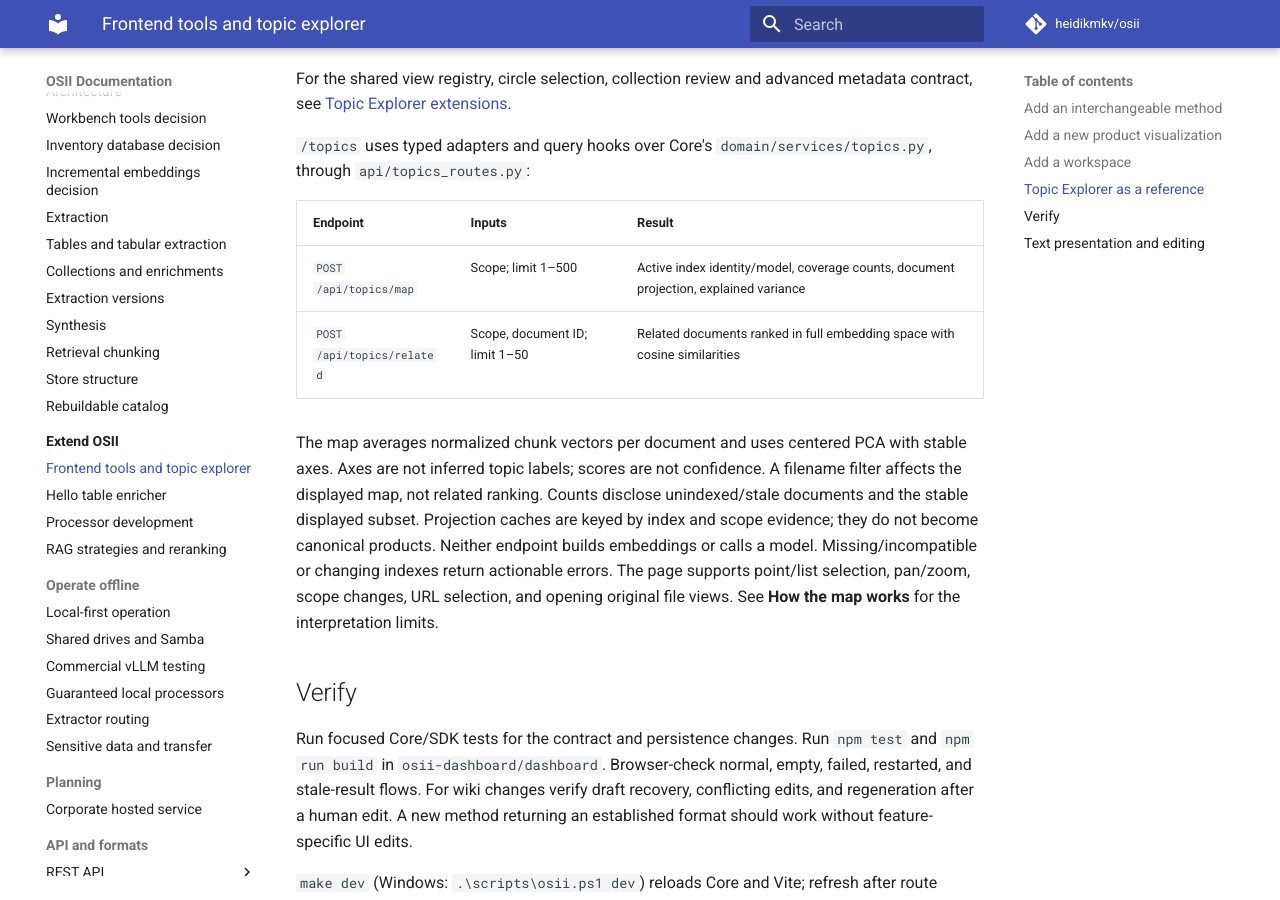
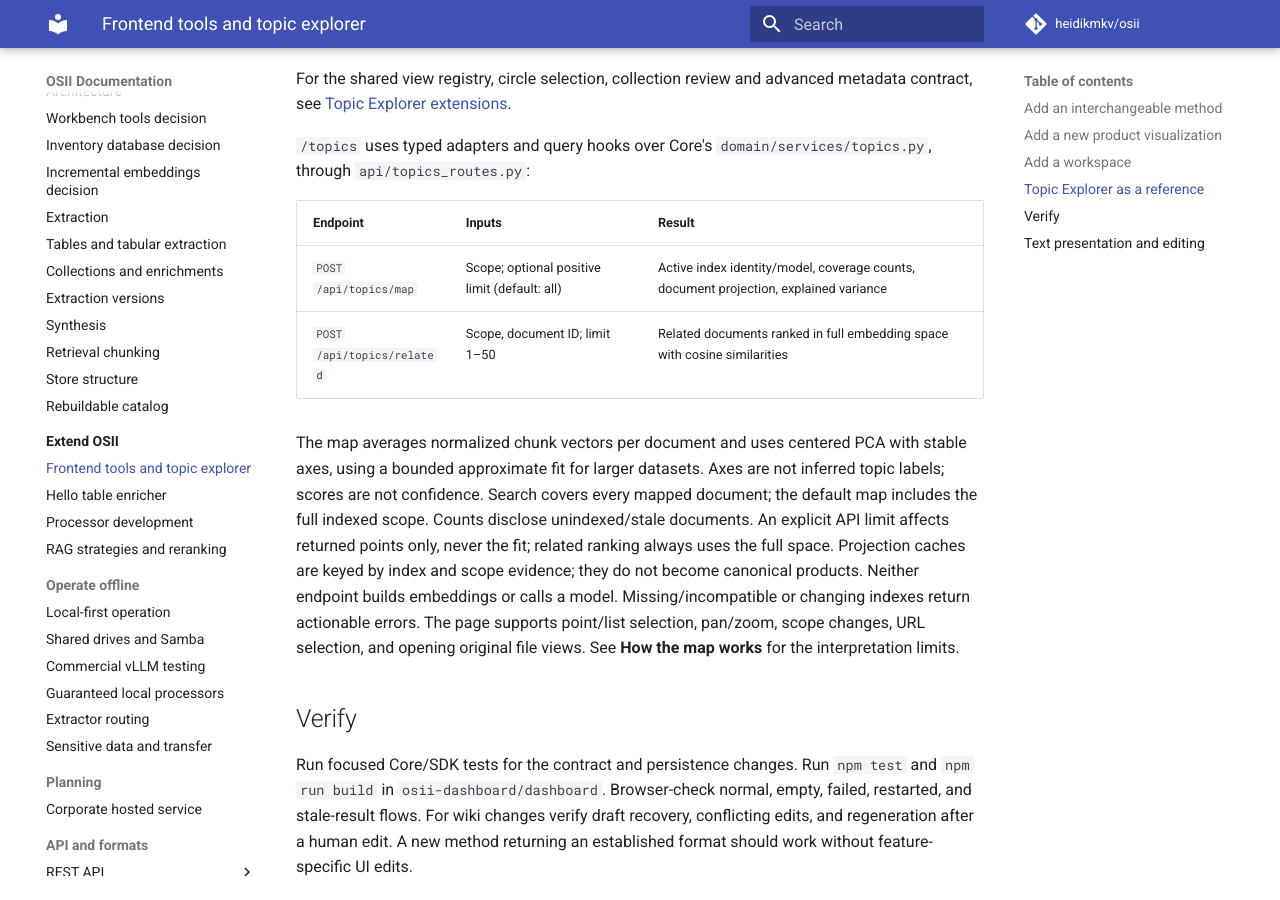
Before and after one commit to sandialabs/OSII, an MkDocs documentation site: the page built from docs/extending/frontend-tools.md, in a window 1280 px wide and 900 px high, scrolled down 2284 px. Built offline with MkDocs 1.6.1 and Material for MkDocs 9.7.7, drawn with Linux system fonts in a browser that asks for light colours; comment, search, counter and statistics services are not loaded.

Commit message:
Document full-scope topic map API and projection

```diff
--- a/docs/extending/frontend-tools.md
+++ b/docs/extending/frontend-tools.md
@@ -98,13 +98,14 @@ metadata contract, see [Topic Explorer extensions](topic-explorer.md).
 
 | Endpoint | Inputs | Result |
 | --- | --- | --- |
-| `POST /api/topics/map` | Scope; limit 1–500 | Active index identity/model, coverage counts, document projection, explained variance |
+| `POST /api/topics/map` | Scope; optional positive limit (default: all) | Active index identity/model, coverage counts, document projection, explained variance |
 | `POST /api/topics/related` | Scope, document ID; limit 1–50 | Related documents ranked in full embedding space with cosine similarities |
 
 The map averages normalized chunk vectors per document and uses centered PCA
-with stable axes. Axes are not inferred topic labels; scores are not confidence.
-A filename filter affects the displayed map, not related ranking. Counts disclose
-unindexed/stale documents and the stable displayed subset. Projection caches
+with stable axes, using a bounded approximate fit for larger datasets. Axes are not inferred topic labels; scores are not confidence.
+Search covers every mapped document; the default map includes the full indexed
+scope. Counts disclose unindexed/stale documents. An explicit API limit affects
+returned points only, never the fit; related ranking always uses the full space. Projection caches
 are keyed by index and scope evidence; they do not become canonical products.
 Neither endpoint builds embeddings or calls a model. Missing/incompatible or
 changing indexes return actionable errors. The page supports point/list
```
